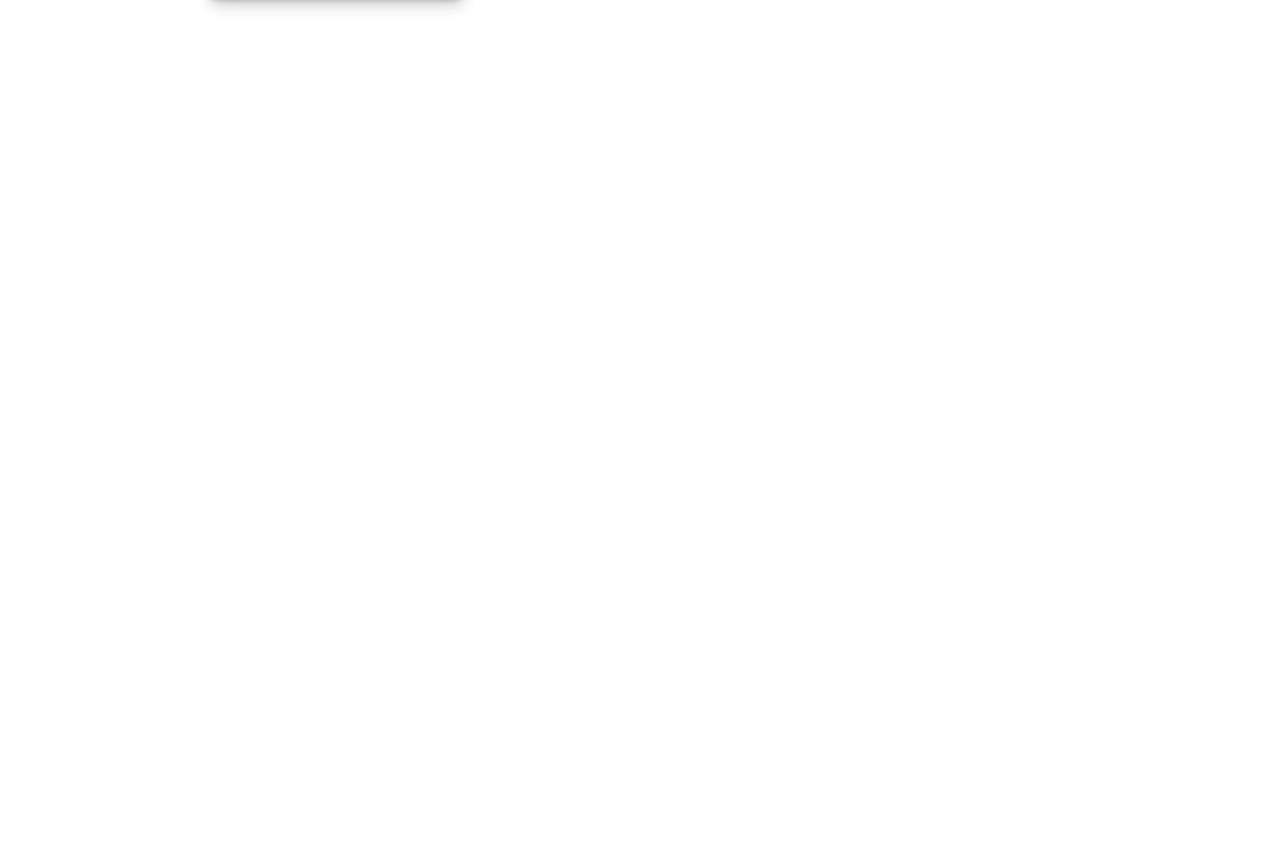
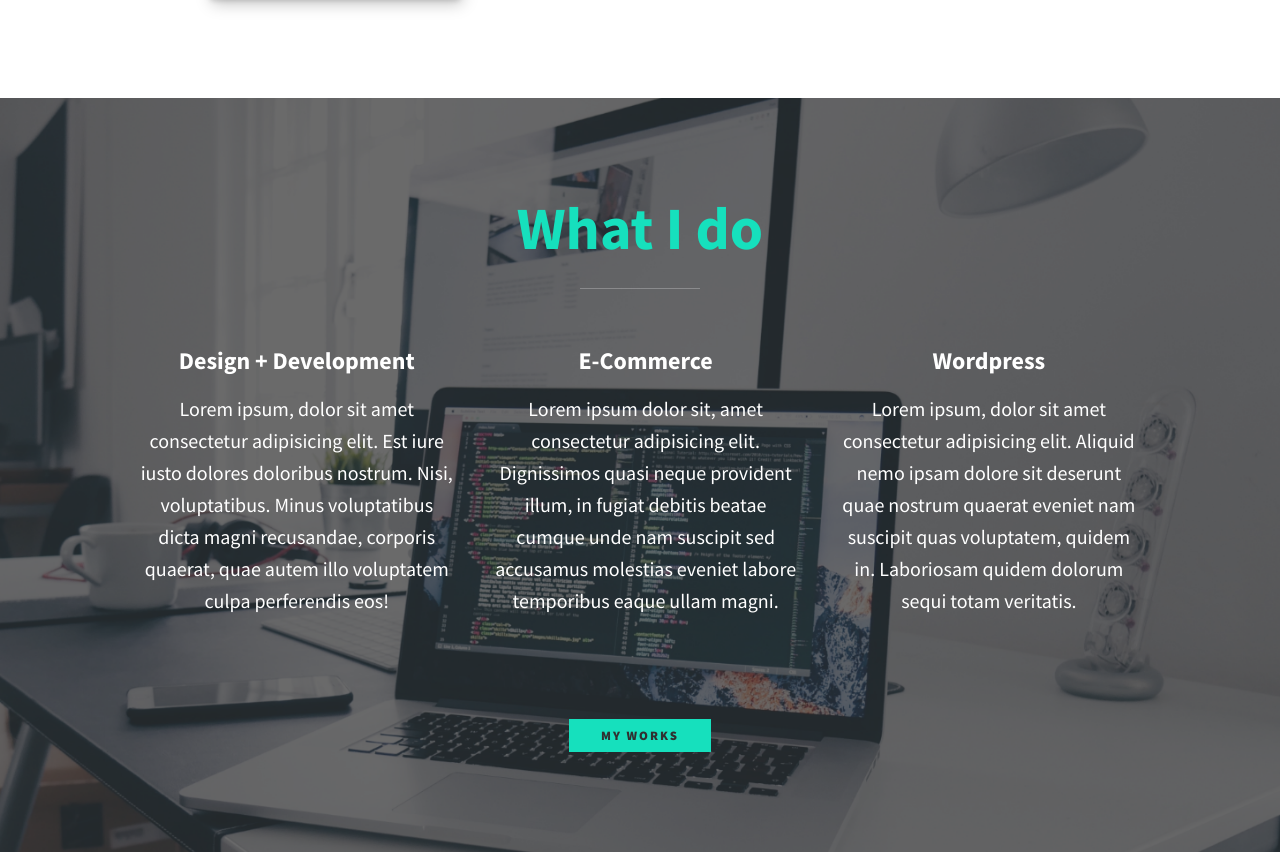
Before and after one commit to DzakiyH/portfolio-react, a React (Create React App) app: page / in a window 1280 px wide. Shown: the part 410-1262 px from the top of the page. Before the commit the page ends 800 px from the top, so only its background shows below. Built offline with nearby package versions, Linux system fonts and the light colour scheme.

Commit message:
added my services section

```diff
--- a/src/App.js
+++ b/src/App.js
@@ -1,12 +1,14 @@
 import './App.css';
 import Navbar from './components/Navbar';
 import Introduction from './components/Introduction';
+import MyServices from './components/MyServices';
 
 function App() {
   return (
     <div className='App'>
       <Navbar />
       <Introduction />
+      <MyServices />
     </div>
   );
 }
--- /dev/null
+++ b/src/components/MyServices/index.js
@@ -0,0 +1,44 @@
+import React from 'react';
+import '../../styles/myservices.css';
+
+const MyServices = () => {
+  return (
+    <section className='my-services' id='services'>
+      <h2 className='section-title section-title-services'>What I do</h2>
+      <div className='services'>
+        <div class='service'>
+          <h3>Design + Development</h3>
+          <p>
+            Lorem ipsum, dolor sit amet consectetur adipisicing elit. Est iure
+            iusto dolores doloribus nostrum. Nisi, voluptatibus. Minus
+            voluptatibus dicta magni recusandae, corporis quaerat, quae autem
+            illo voluptatem culpa perferendis eos!
+          </p>
+        </div>
+        <div class='service'>
+          <h3>E-Commerce</h3>
+          <p>
+            Lorem ipsum dolor sit, amet consectetur adipisicing elit.
+            Dignissimos quasi neque provident illum, in fugiat debitis beatae
+            cumque unde nam suscipit sed accusamus molestias eveniet labore
+            temporibus eaque ullam magni.
+          </p>
+        </div>
+        <div class='service'>
+          <h3>Wordpress</h3>
+          <p>
+            Lorem ipsum, dolor sit amet consectetur adipisicing elit. Aliquid
+            nemo ipsam dolore sit deserunt quae nostrum quaerat eveniet nam
+            suscipit quas voluptatem, quidem in. Laboriosam quidem dolorum sequi
+            totam veritatis.
+          </p>
+        </div>
+      </div>
+      <a href='#work' className='btn'>
+        My Works
+      </a>
+    </section>
+  );
+};
+
+export default MyServices;
--- /dev/null
+++ b/src/styles/myservices.css
@@ -0,0 +1,45 @@
+.my-services {
+  background-color: var(--clr-dark);
+  background-image: url(../images/service-background.png);
+  background-size: cover;
+  /* background-blend-mode: multiply; */
+  color: var(--clr-light);
+  text-align: center;
+}
+
+.section-title-services {
+  color: var(--clr-accent);
+  position: relative;
+}
+
+.section-title-services::after {
+  content: '';
+  display: block;
+  width: 2em;
+  height: 1px;
+  margin: 0.5em auto 1em;
+  background: var(--clr-light);
+  opacity: 0.25;
+}
+
+.services {
+  margin-bottom: 4em;
+}
+
+.service {
+  max-width: 500px;
+  margin: 0 auto;
+}
+
+@media (min-width: 800px) {
+  .services {
+    display: flex;
+    max-width: 1000px;
+    margin-left: auto;
+    margin-right: auto;
+  }
+
+  .service + .service {
+    margin-left: 2em;
+  }
+}
```
Also changed, not shown: src/components/MyWorks/index.jsx (added, +7 -0 lines), src/images/service-background.png (added).
